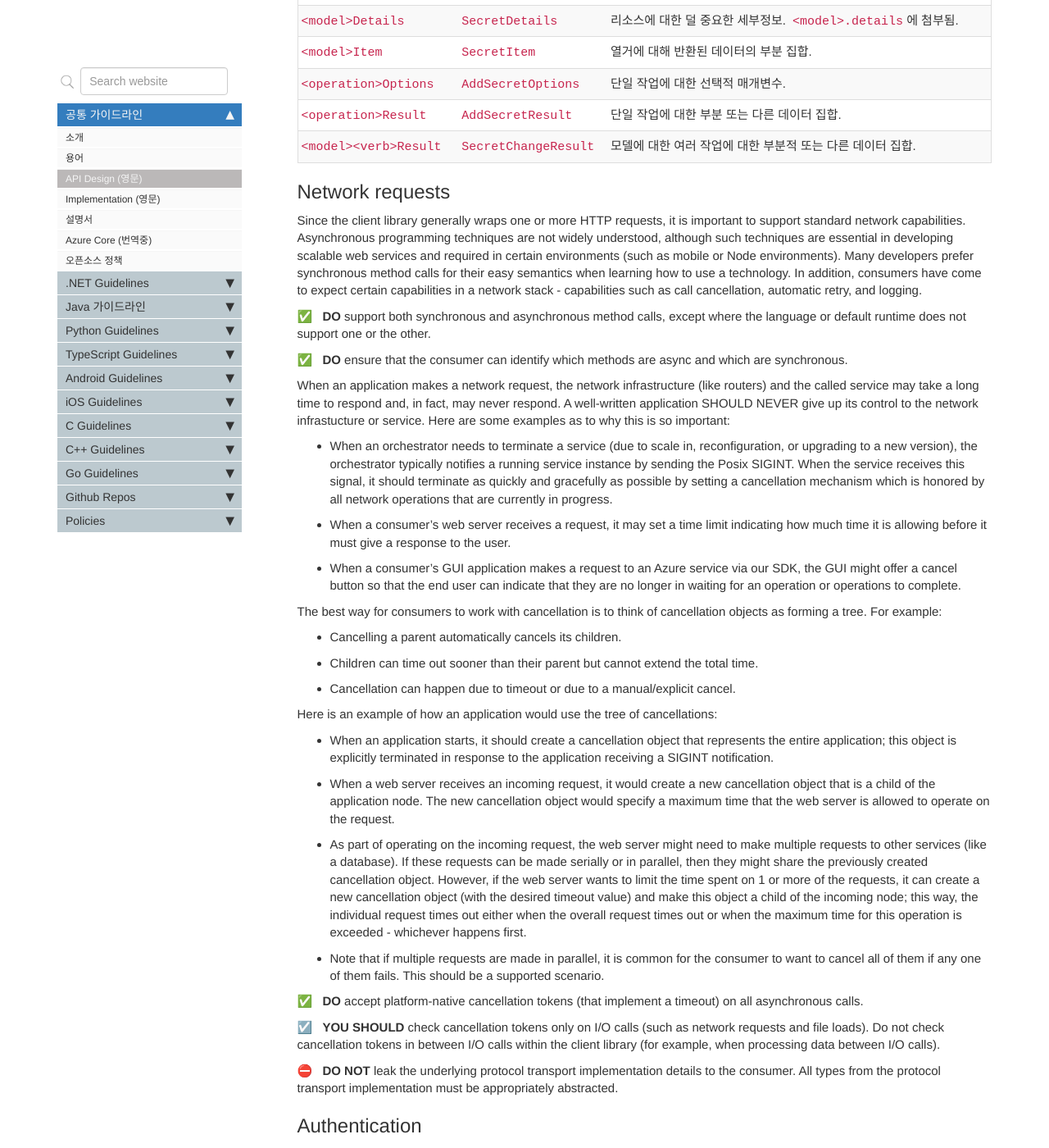
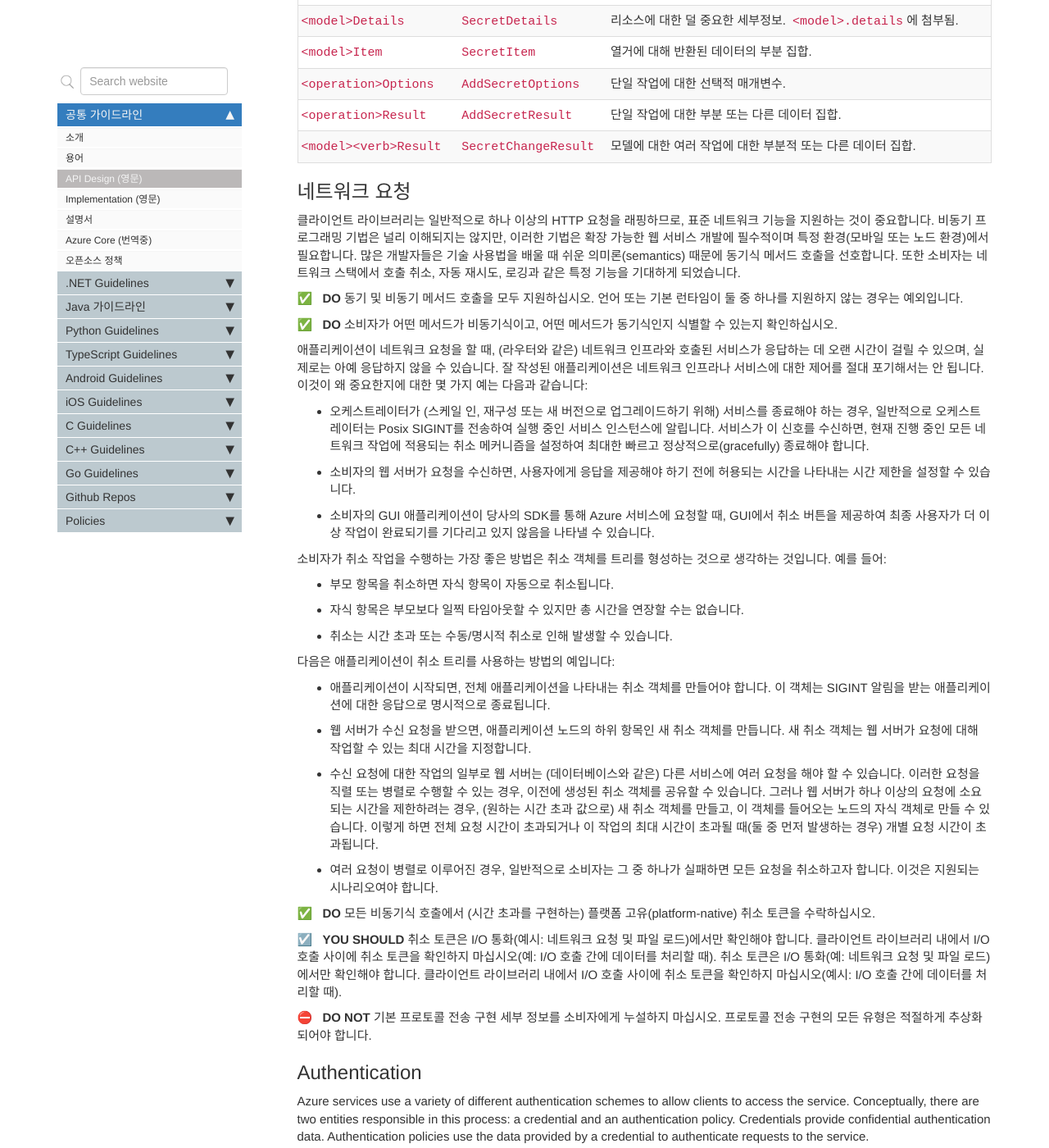
Before and after one commit to Azure/azure-sdk-korean, a Jekyll site: the page built from docs/general/design.md, in a window 1280 px wide and 1400 px high, scrolled down 5363 px. Shown: the whole window at 82% size. Built offline with Jekyll 4.4.1, drawn with Linux system fonts in a browser that asks for light colours; comment, search, counter and statistics services are not loaded; some of the changed text lies outside the part shown.

Commit message:
Translate 'Network requests' of General: API Design

```diff
--- a/docs/general/design.md
+++ b/docs/general/design.md
@@ -138,38 +138,38 @@ class ConfigurationSetting {
 | `<operation>Result` | `AddSecretResult` | 단일 작업에 대한 부분 또는 다른 데이터 집합. |
 | `<model><verb>Result` | `SecretChangeResult` | 모델에 대한 여러 작업에 대한 부분적 또는 다른 데이터 집합.  |
 
-## Network requests
+## 네트워크 요청
 
-Since the client library generally wraps one or more HTTP requests, it is important to support standard network capabilities.  Asynchronous programming techniques are not widely understood, although such techniques are essential in developing scalable web services and required in certain environments (such as mobile or Node environments).  Many developers prefer synchronous method calls for their easy semantics when learning how to use a technology.  In addition, consumers have come to expect certain capabilities in a network stack - capabilities such as call cancellation, automatic retry, and logging.
+클라이언트 라이브러리는 일반적으로 하나 이상의 HTTP 요청을 래핑하므로, 표준 네트워크 기능을 지원하는 것이 중요합니다. 비동기 프로그래밍 기법은 널리 이해되지는 않지만, 이러한 기법은 확장 가능한 웹 서비스 개발에 필수적이며 특정 환경(모바일 또는 노드 환경)에서 필요합니다. 많은 개발자들은 기술 사용법을 배울 때 쉬운 의미론(semantics) 때문에 동기식 메서드 호출을 선호합니다. 또한 소비자는 네트워크 스택에서 호출 취소, 자동 재시도, 로깅과 같은 특정 기능을 기대하게 되었습니다.
 
-{% include requirement/MUST id="general-network-support-sync-and-async" %} support both synchronous and asynchronous method calls, except where the language or default runtime does not support one or the other.
+{% include requirement/MUST id="general-network-support-sync-and-async" %}  동기 및 비동기 메서드 호출을 모두 지원하십시오. 언어 또는 기본 런타임이 둘 중 하나를 지원하지 않는 경우는 예외입니다.
 
-{% include requirement/MUST id="general-network-identify-sync-methods" %} ensure that the consumer can identify which methods are async and which are synchronous.
+{% include requirement/MUST id="general-network-identify-sync-methods" %} 소비자가 어떤 메서드가 비동기식이고, 어떤 메서드가 동기식인지 식별할 수 있는지 확인하십시오.
 
-When an application makes a network request, the network infrastructure (like routers) and the called service may take a long time to respond and, in fact, may never respond. A well-written application SHOULD NEVER give up its control to the network infrastucture or service. Here are some examples as to why this is so important:
+애플리케이션이 네트워크 요청을 할 때, (라우터와 같은) 네트워크 인프라와 호출된 서비스가 응답하는 데 오랜 시간이 걸릴 수 있으며, 실제로는 아예 응답하지 않을 수 있습니다. 잘 작성된 애플리케이션은 네트워크 인프라나 서비스에 대한 제어를 절대 포기해서는 안 됩니다. 이것이 왜 중요한지에 대한 몇 가지 예는 다음과 같습니다:
 
-- When an orchestrator needs to terminate a service (due to scale in, reconfiguration, or upgrading to a new version), the orchestrator typically notifies a running service instance by sending the Posix SIGINT. When the service receives this signal, it should terminate as quickly and gracefully as possible by setting a cancellation mechanism which is honored by all network operations that are currently in progress.
-- When a consumer's web server receives a request, it may set a time limit indicating how much time it is allowing before it must give a response to the user.
-- When a consumer's GUI application makes a request to an Azure service via our SDK, the GUI might offer a cancel button so that the end user can indicate that they are no longer in waiting for an operation or operations to complete.
+- 오케스트레이터가 (스케일 인, 재구성 또는 새 버전으로 업그레이드하기 위해) 서비스를 종료해야 하는 경우, 일반적으로 오케스트레이터는 Posix SIGINT를 전송하여 실행 중인 서비스 인스턴스에 알립니다. 서비스가 이 신호를 수신하면, 현재 진행 중인 모든 네트워크 작업에 적용되는 취소 메커니즘을 설정하여 최대한 빠르고 정상적으로(gracefully) 종료해야 합니다.
+- 소비자의 웹 서버가 요청을 수신하면, 사용자에게 응답을 제공해야 하기 전에 허용되는 시간을 나타내는 시간 제한을 설정할 수 있습니다.
+- 소비자의 GUI 애플리케이션이 당사의 SDK를 통해 Azure 서비스에 요청할 때, GUI에서 취소 버튼을 제공하여 최종 사용자가 더 이상 작업이 완료되기를 기다리고 있지 않음을 나타낼 수 있습니다.
 
-The best way for consumers to work with cancellation is to think of cancellation objects as forming a tree. For example:
+소비자가 취소 작업을 수행하는 가장 좋은 방법은 취소 객체를 트리를 형성하는 것으로 생각하는 것입니다. 예를 들어:
 
-- Cancelling a parent automatically cancels its children.
-- Children can time out sooner than their parent but cannot extend the total time.
-- Cancellation can happen due to timeout or due to a manual/explicit cancel.
+- 부모 항목을 취소하면 자식 항목이 자동으로 취소됩니다.
+- 자식 항목은 부모보다 일찍 타임아웃할 수 있지만 총 시간을 연장할 수는 없습니다.
+- 취소는 시간 초과 또는 수동/명시적 취소로 인해 발생할 수 있습니다.
 
-Here is an example of how an application would use the tree of cancellations:
+다음은 애플리케이션이 취소 트리를 사용하는 방법의 예입니다:
 
-- When an application starts, it should create a cancellation object that represents the entire application; this object is explicitly terminated in response to the application receiving a SIGINT notification.
-- When a web server receives an incoming request, it would create a new cancellation object that is a child of the application node. The new cancellation object would specify a maximum time that the web server is allowed to operate on the request.
-- As part of operating on the incoming request, the web server might need to make multiple requests to other services (like a database). If these requests can be made serially or in parallel, then they might share the previously created cancellation object. However, if the web server wants to limit the time spent on 1 or more of the requests, it can create a new cancellation object (with the desired timeout value) and make this object a child of the incoming node; this way, the individual request times out either when the overall request times out or when the maximum time for this operation is exceeded - whichever happens first.
-- Note that if multiple requests are made in parallel, it is common for the consumer to want to cancel all of them if any one of them fails. This should be a supported scenario.
+- 애플리케이션이 시작되면, 전체 애플리케이션을 나타내는 취소 객체를 만들어야 합니다. 이 객체는 SIGINT 알림을 받는 애플리케이션에 대한 응답으로 명시적으로 종료됩니다.
+- 웹 서버가 수신 요청을 받으면, 애플리케이션 노드의 하위 항목인 새 취소 객체를 만듭니다. 새 취소 객체는 웹 서버가 요청에 대해 작업할 수 있는 최대 시간을 지정합니다.
+- 수신 요청에 대한 작업의 일부로 웹 서버는 (데이터베이스와 같은) 다른 서비스에 여러 요청을 해야 할 수 있습니다. 이러한 요청을 직렬 또는 병렬로 수행할 수 있는 경우, 이전에 생성된 취소 객체를 공유할 수 있습니다. 그러나 웹 서버가 하나 이상의 요청에 소요되는 시간을 제한하려는 경우, (원하는 시간 초과 값으로) 새 취소 객체를 만들고, 이 객체를 들어오는 노드의 자식 객체로 만들 수 있습니다. 이렇게 하면 전체 요청 시간이 초과되거나 이 작업의 최대 시간이 초과될 때(둘 중 먼저 발생하는 경우) 개별 요청 시간이 초과됩니다.
+- 여러 요청이 병렬로 이루어진 경우, 일반적으로 소비자는 그 중 하나가 실패하면 모든 요청을 취소하고자 합니다. 이것은 지원되는 시나리오여야 합니다.
 
-{% include requirement/MUST id="general-network-accept-cancellation" %} accept platform-native cancellation tokens (that implement a timeout) on all asynchronous calls.
+{% include requirement/MUST id="general-network-accept-cancellation" %} 모든 비동기식 호출에서 (시간 초과를 구현하는) 플랫폼 고유(platform-native) 취소 토큰을 수락하십시오.
 
-{% include requirement/SHOULD id="general-network-check-cancellation" %} check cancellation tokens only on I/O calls (such as network requests and file loads).  Do not check cancellation tokens in between I/O calls within the client library (for example, when processing data between I/O calls).
+{% include requirement/SHOULD id="general-network-check-cancellation" %} 취소 토큰은 I/O 통화(예시: 네트워크 요청 및 파일 로드)에서만 확인해야 합니다. 클라이언트 라이브러리 내에서 I/O 호출 사이에 취소 토큰을 확인하지 마십시오(예: I/O 호출 간에 데이터를 처리할 때). 취소 토큰은 I/O 통화(예: 네트워크 요청 및 파일 로드)에서만 확인해야 합니다. 클라이언트 라이브러리 내에서 I/O 호출 사이에 취소 토큰을 확인하지 마십시오(예시: I/O 호출 간에 데이터를 처리할 때).
 
-{% include requirement/MUSTNOT id="general-network-no-leakage" %} leak the underlying protocol transport implementation details to the consumer.  All types from the protocol transport implementation must be appropriately abstracted.
+{% include requirement/MUSTNOT id="general-network-no-leakage" %} 기본 프로토콜 전송 구현 세부 정보를 소비자에게 누설하지 마십시오. 프로토콜 전송 구현의 모든 유형은 적절하게 추상화되어야 합니다.
 
 ## Authentication
 Azure services use a variety of different authentication schemes to allow clients to access the service.  Conceptually, there are two entities responsible in this process: a credential and an authentication policy.  Credentials provide confidential authentication data.  Authentication policies use the data provided by a credential to authenticate requests to the service.
```
